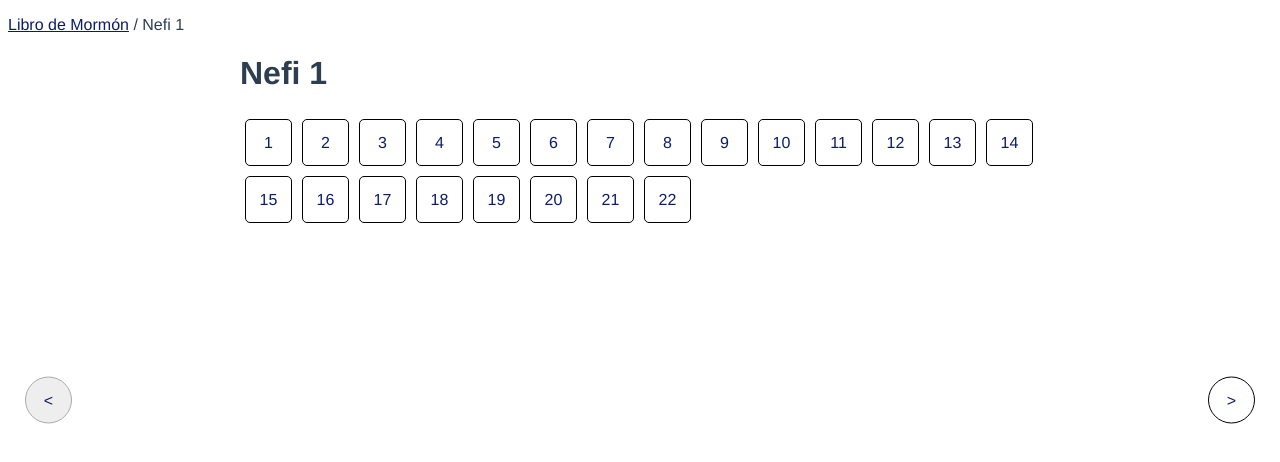
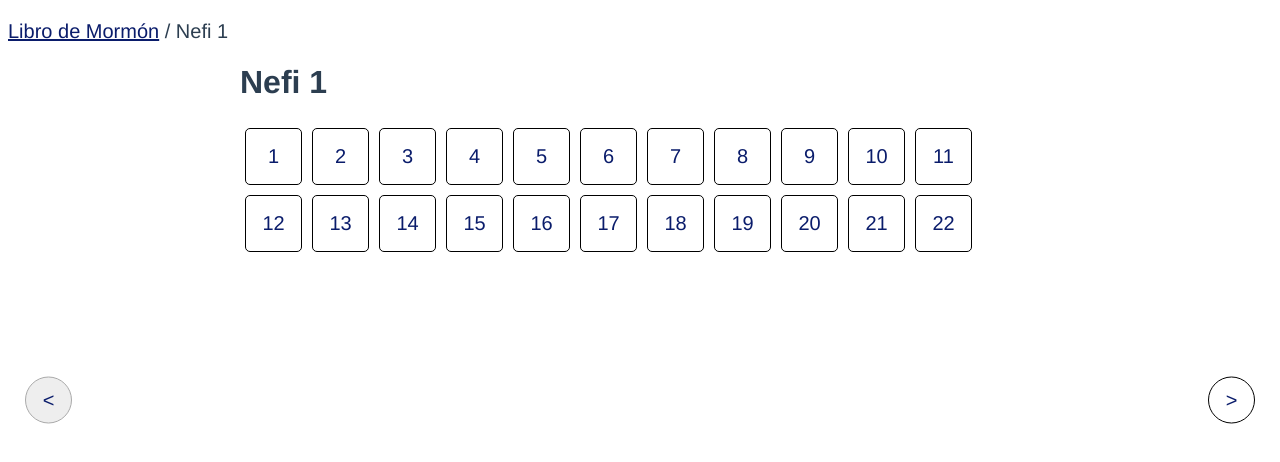
Before and after one commit to thomasam000/libro-de-mormon, a Vue app in the folder libro-de-mormon/: page /book/1-ne in a window 1280 px wide. Shown: the top 462 px of the page. Built offline with nearby package versions, Linux system fonts and the light colour scheme.

Commit message:
fix styling slightly

```diff
--- a/libro-de-mormon/src/components/PageBook.vue
+++ b/libro-de-mormon/src/components/PageBook.vue
@@ -94,12 +94,16 @@
   }
   a {
   color: #0a1c6b;
+  font-size: 20px;
+}
+p {
+    font-size: 20px;
 }
   .chapter-box {
-    width:45px;
+    width:55px;
     margin:5px;
-    line-height:45px;
-    height:45px;
+    line-height:55px;
+    height:55px;
     text-align:center;
     display:inline-block;
     border: solid black 1px;
--- a/libro-de-mormon/src/components/PageChapter.vue
+++ b/libro-de-mormon/src/components/PageChapter.vue
@@ -135,8 +135,12 @@
     margin: 0 10px;
   }
   a {
-  color: #0a1c6b;
-}
+    color: #0a1c6b;
+    font-size: 20px;
+  }
+  p {
+      font-size: 20px;
+  }
   .nav-button {
     background-color: white;
   }
--- a/libro-de-mormon/src/components/PageHome.vue
+++ b/libro-de-mormon/src/components/PageHome.vue
@@ -45,7 +45,11 @@
   display: inline-block;
   margin: 0 10px;
 }
+p {
+  font-size: 20px;
+}
 a {
   color: #0a1c6b;
+  font-size: 20px;
 }
 </style>
```
Also changed, not shown: 8 other files (tests, documents, lock files or other folders).
